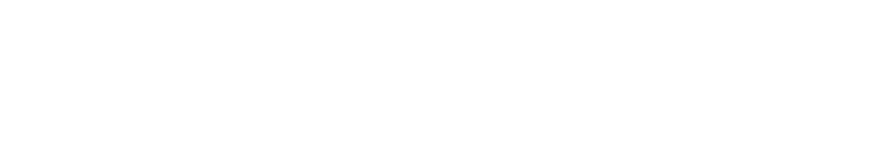
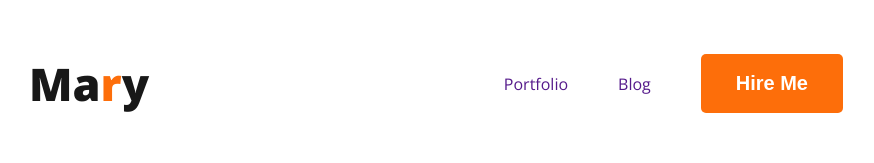
Before and after one commit to TafsirulIslamIsdb/Myprofail, a plain HTML site: page index.html in a window 1280 px wide. Shown: the whole page, without its empty margins (179-1053 px from the left). Drawn offline with nearby package versions, Linux system fonts and the light colour scheme.

Commit message:
first pro commit

```diff
--- a/index.html
+++ b/index.html
@@ -4,9 +4,23 @@
     <meta charset="UTF-8">
     <meta name="viewport" content="width=device-width, initial-scale=1.0">
     <title>My Portfolio</title>
+    <link rel="preconnect" href="https://fonts.googleapis.com">
+<link rel="preconnect" href="https://fonts.gstatic.com" crossorigin>
+<link href="https://fonts.googleapis.com/css2?family=Open+Sans:wght@400;600;700;800&display=swap" rel="stylesheet">
+<link rel="stylesheet" href="styles/style.css">
 </head>
 <body>
     <header>
+        <nav>
+            <h3 class="nav-title">Ma<span class="text-primary">r</span>y</h3>
+            <ul>
+                <li><a href="">Portfolio</a></li>
+                <li><a href="">Blog</a></li>
+                <li><button class="btn-primary">Hire Me</button></li>
+
+
+            </ul>
+        </nav>
 
     </header>
     <main>
--- /dev/null
+++ b/styles/style.css
@@ -0,0 +1,51 @@
+body {
+
+    font-family: 'Open Sans', sans-serif;
+}
+
+.text-primary {
+    color: #FD6E0A;
+}
+
+nav {
+    display: flex;
+    justify-content: space-between;
+    align-items: center;
+    margin: 0 200px;
+
+}
+
+.nav-title {
+    color: #181818;
+    font-size: 45px;
+    font-weight: 800;
+}
+
+
+nav>ul {
+    display: flex;
+    align-items: center;
+}
+
+nav li {
+
+    list-style: none;
+    margin-right: 50px;
+}
+
+nav li a {
+
+    text-decoration: none;
+}
+
+.btn-primary {
+    border-radius: 5px;
+    background: #FD6E0A;
+    border: 0;
+    padding: 18px 35px;
+    color: #FFF;
+    font-size: 20px;
+    font-style: normal;
+    font-weight: 700;
+
+}
```
